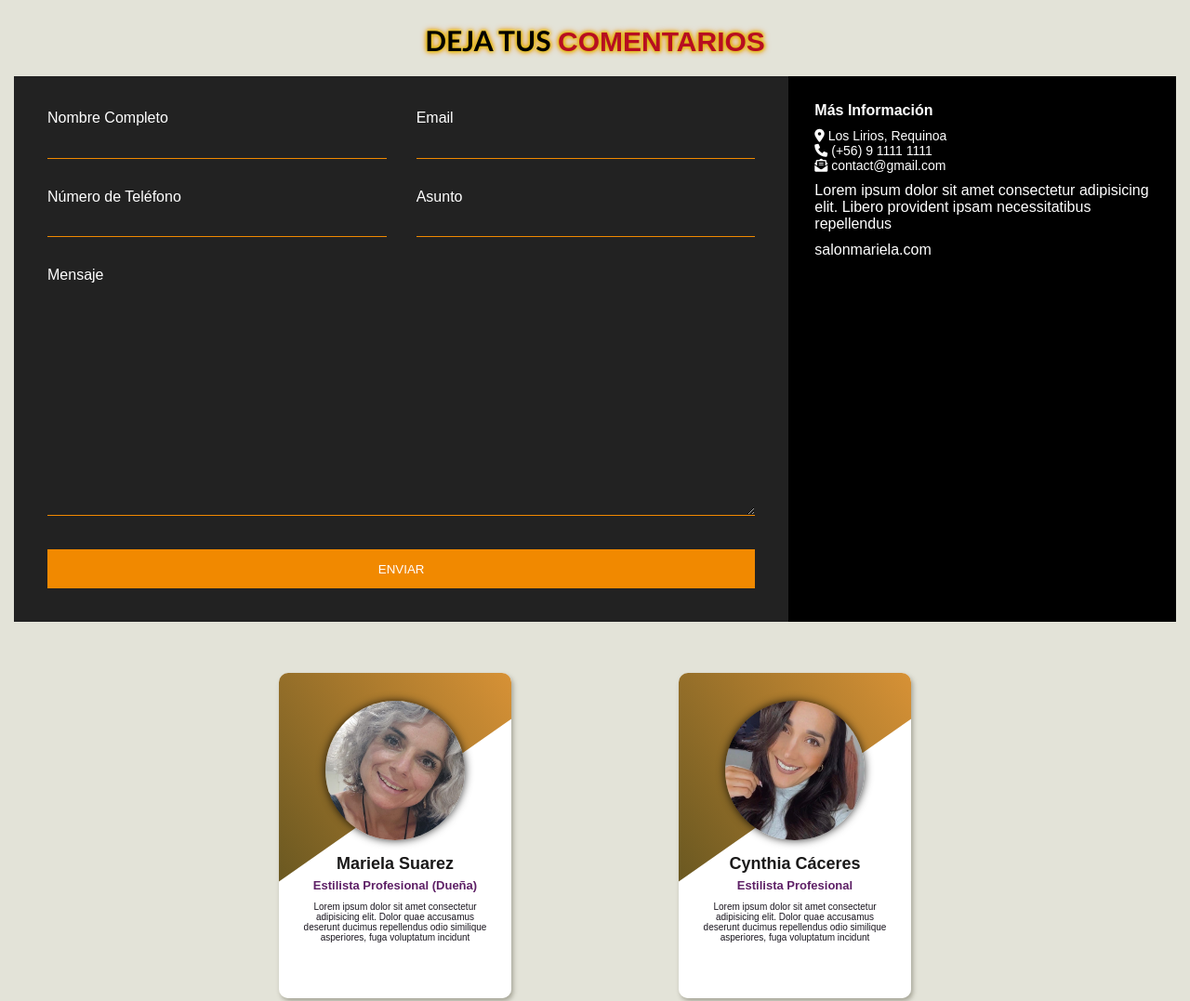
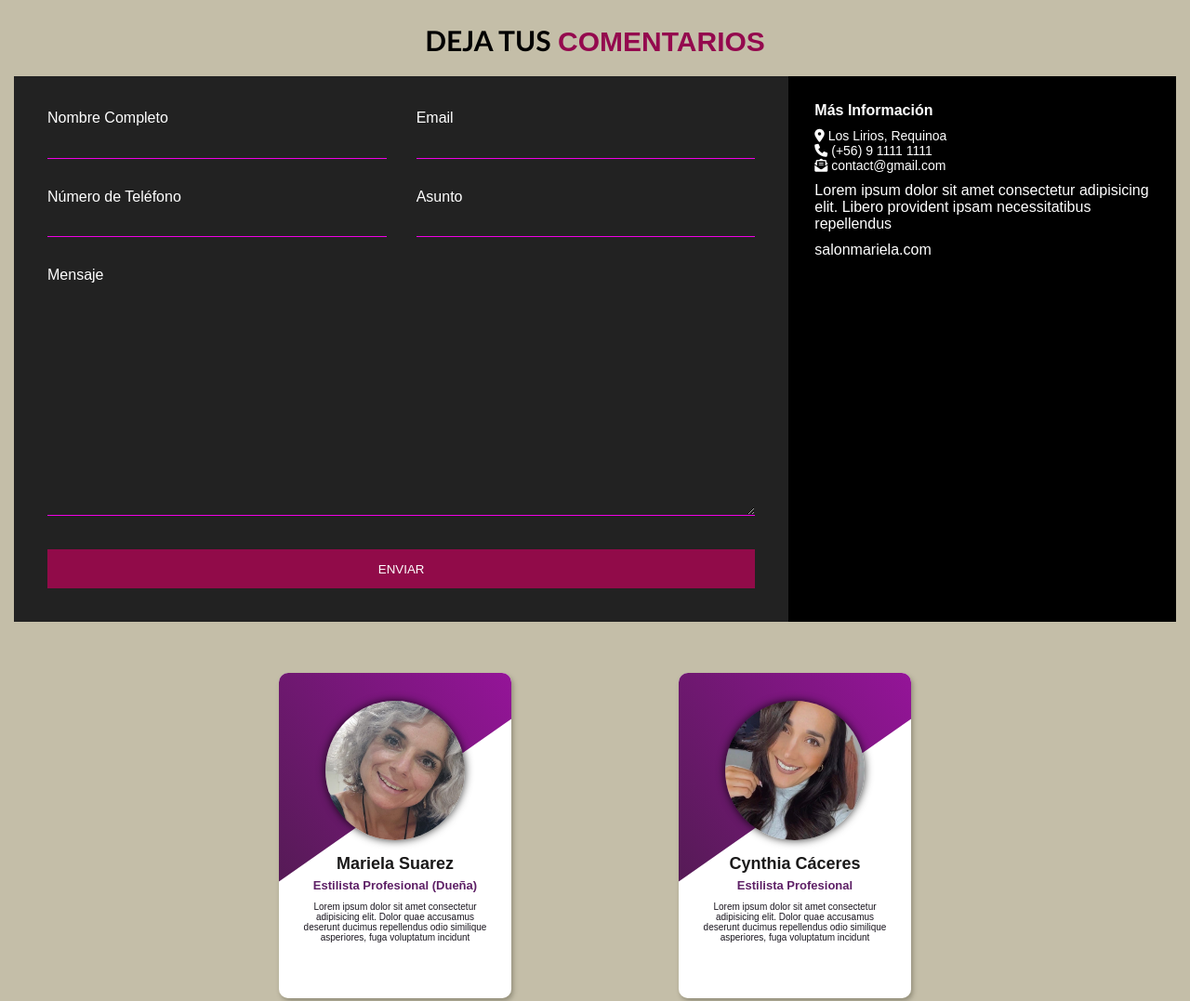
Before and after one commit to BrianIsaacpm/proyecto-blog-coder, a plain HTML site: page pages/contacto.html in a window 1280 px wide. Shown: the part 420-1497 px from the top of the page at 93% size. Drawn offline with nearby package versions, Linux system fonts and the light colour scheme.

Commit message:
se cambia css de cards y form

```diff
--- a/css/index.css
+++ b/css/index.css
@@ -17,7 +17,7 @@ html {
 
 body {
   background-color: #c4bea8;
-  background-color: #E3E3D8;
+
 }
 
 img {
@@ -125,7 +125,7 @@ div.logo img {
  h1 {
   font-size: 5vh;
   font-family:'Trebuchet MS', 'Lucida Sans Unicode', 'Lucida Grande', 'Lucida Sans', Arial, sans-serif;
-  text-shadow: 0 0 4px rgb(196, 157, 32), 0 0 5px rgb(255, 230, 0), 0 0 3px rgb(255, 217, 0), 0 0 7px rgb(255, 102, 0);
+  text-shadow: 0 0 4px rgb(128, 50, 76), 0 0 5px rgb(151, 28, 65),
 }
 
 .hero__image img {
@@ -339,7 +339,7 @@ article.flex__item-service h3 {
 }
 
 .background-top-row{
-  background-color: rgba(196, 111, 14, 0.85);
+  background-color: rgba(134, 36, 85, 0.85);
   backdrop-filter: blur(.4rem);
 }
 
@@ -450,7 +450,7 @@ h4 {
 }
 
 .button:hover {
-  background-color: rgba(196, 111, 14, 0.85);
+  background-color: rgba(134, 36, 85, 0.85);
   border: 0.2rem solid rgba(255, 255, 255, 0.699);
   transition: 0.5s;
 }
@@ -508,7 +508,7 @@ h4 {
 }
 
 .logo span {
-  color: #B70E21;
+  color: #94094e;
 }
 
 .contact-wrapper {
@@ -554,14 +554,14 @@ h4 {
   background: none;
   outline: 0;
   color: #fff;
-  border-bottom: 1px solid #f18900;
+  border-bottom: 1px solid #f100e5;
 }
 .contact-form form textarea {
   height: 25rem;
 }
 
 .contact-form form button {
-  background: #f18900;
+  background: #910b49;
   border: 0;
   text-transform: uppercase;
   padding: 1em;
@@ -569,7 +569,7 @@ h4 {
 
 .contact-form form button:hover,
 .contact-form form button:focus {
-  background: #c9b504;
+  background: #430249;
   color: #fff;
   transition: background-color 1s ease-out;
   outline: 0;
@@ -647,7 +647,7 @@ h4 {
     position: absolute;
     width: 35rem;
     height: 20rem;
-    background: linear-gradient(to right, #665620, #d89236);
+    background: linear-gradient(to right, #531b53, #951499);
     transform: rotate(-35deg);
     top: -50px;
     left: -100px;
```
